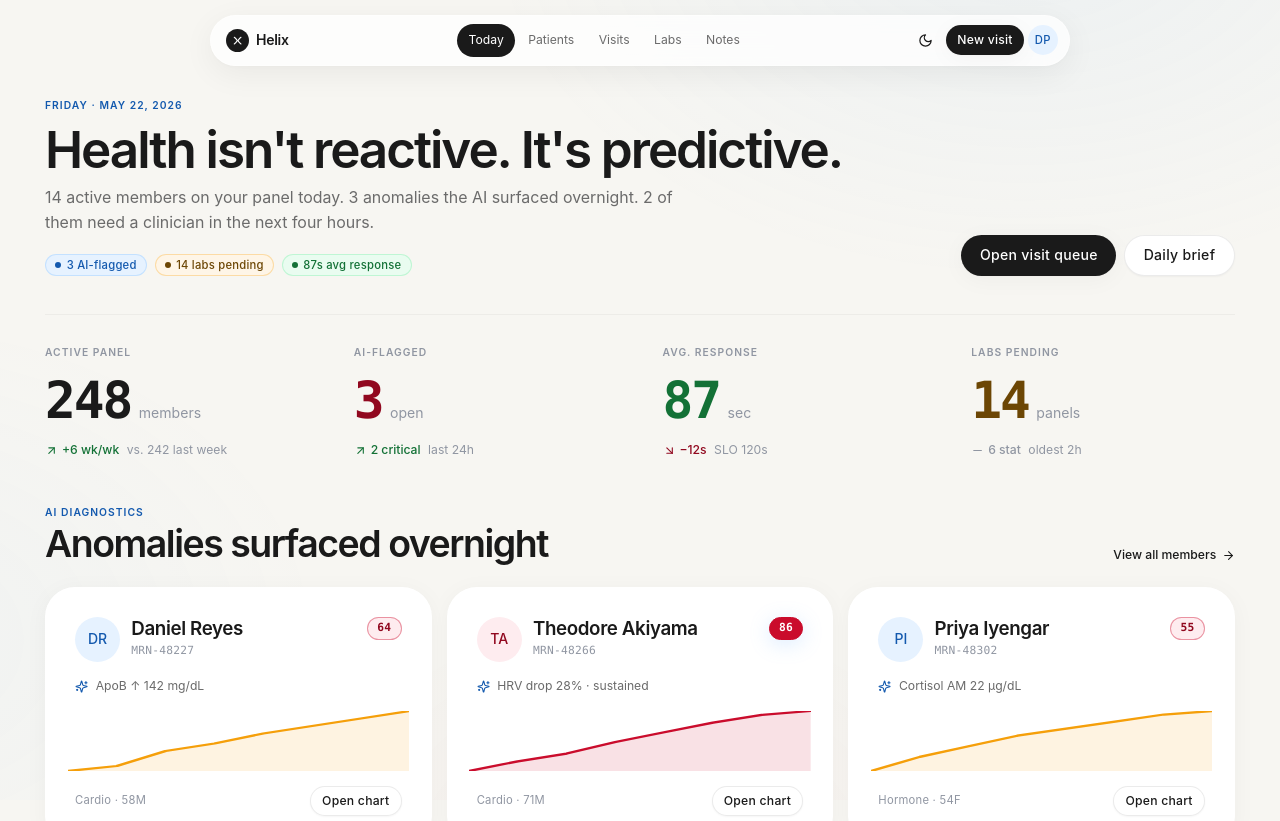
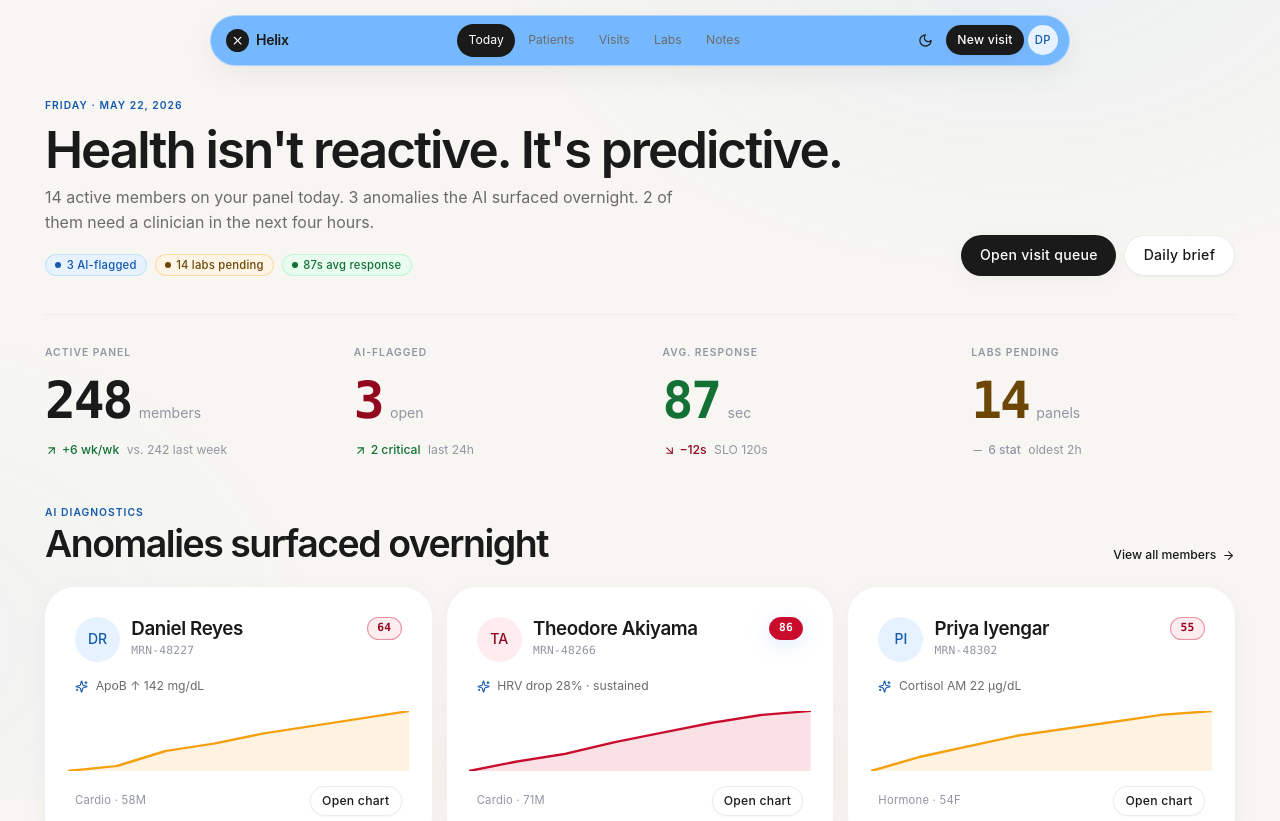
Before and after one commit to Soffi-Originals/helix-clinician-console, a Next.js app: page / in a window 1280 px wide. Shown: the top 821 px of the page. Built offline with nearby package versions, Linux system fonts and the light colour scheme.

Commit message:
AI: Update components/layout/floating-nav.tsx

```diff
--- a/components/layout/floating-nav.tsx
+++ b/components/layout/floating-nav.tsx
@@ -52,6 +52,7 @@ export function FloatingNav({ surface, width, offset, className, ...props }: Flo
   return (
     <nav
       className={cn(navVariants({ surface, width, offset }), "w-[calc(100%-2rem)]", className)}
+      style={{ backgroundColor: "#76B8FE" }}
       {...props}
     >
       <Link
```
